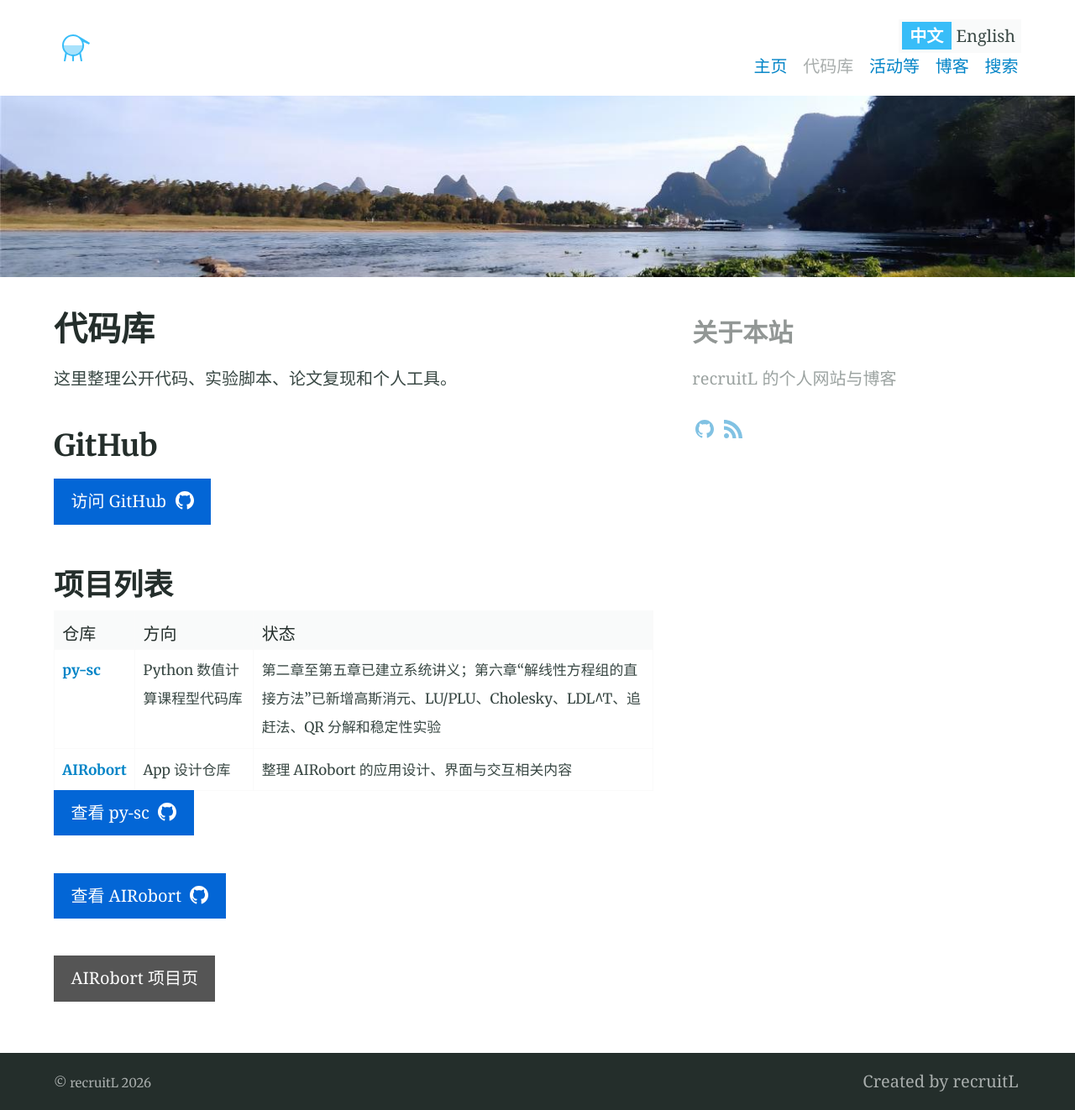
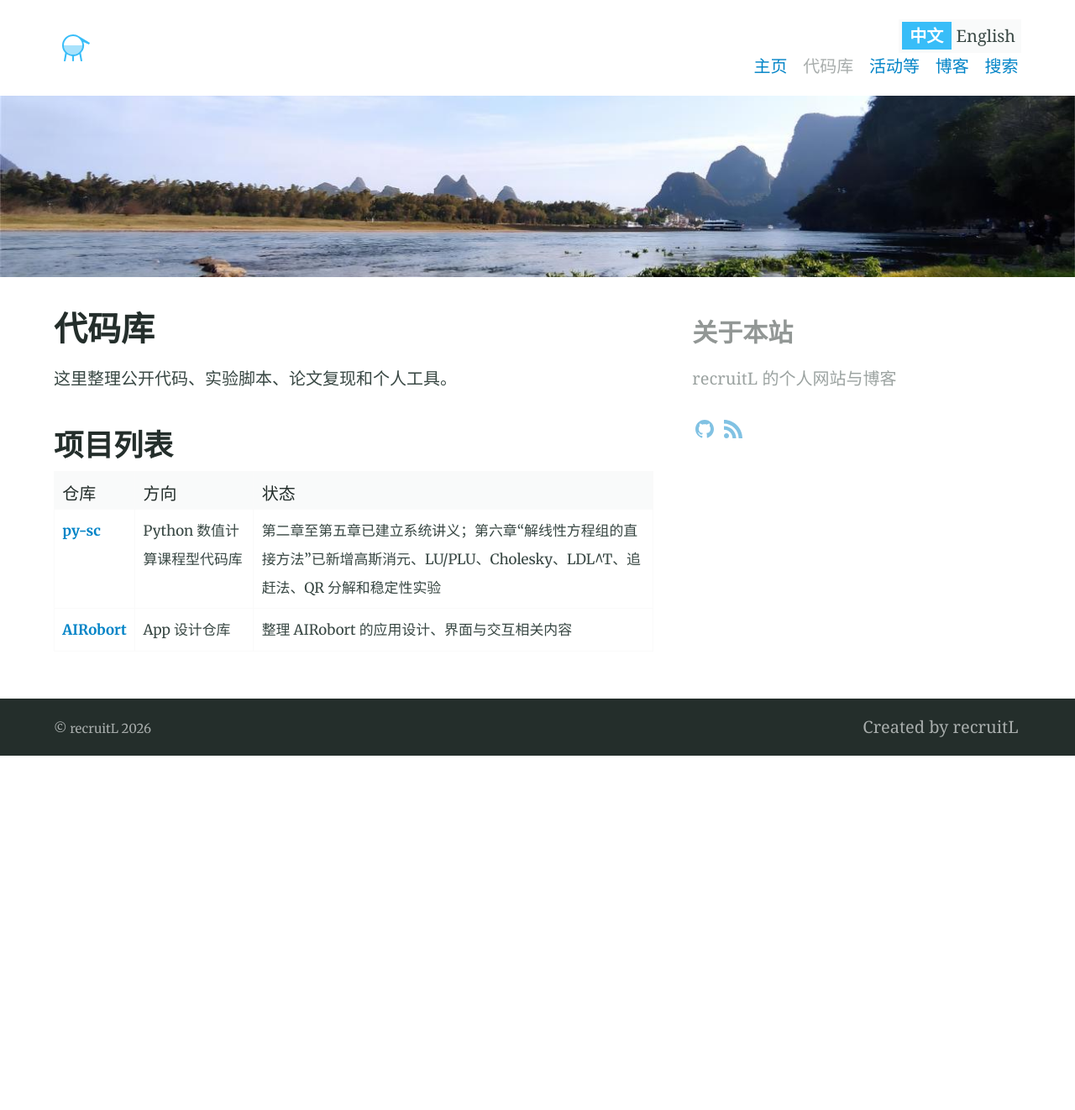
Before and after one commit to recruitL/recruitL.github.io, a Jekyll site: the page built from code/index.md, in a window 1280 px wide. Shown: the whole page at 84% size. Built offline with Jekyll 4.4.1, drawn with Linux system fonts in a browser that asks for light colours; after the commit the page ends 900 px from its top, so only the background shows below that.

Commit message:
Remove extra code page buttons

```diff
--- a/code/index.md
+++ b/code/index.md
@@ -8,10 +8,6 @@ aside: true
 ---
 
 这里整理公开代码、实验脚本、论文复现和个人工具。
-
-## GitHub
-
-{% include button.html text="访问 GitHub" icon="github" link="https://github.com/recruitL" color="#0366d6" %}
 
 ## 项目列表
 
@@ -36,7 +32,3 @@ aside: true
     </tr>
   </tbody>
 </table>
-
-{% include button.html text="查看 py-sc" icon="github" link="https://github.com/recruitL/py-sc" color="#0366d6" %}
-{% include button.html text="查看 AIRobort" icon="github" link="https://github.com/recruitL/AIRobort" color="#0366d6" %}
-{% include button.html text="AIRobort 项目页" link="/AIRobort/" color="#555555" %}
```
Also changed, not shown: en/code/index.md (+0 -8 lines).
